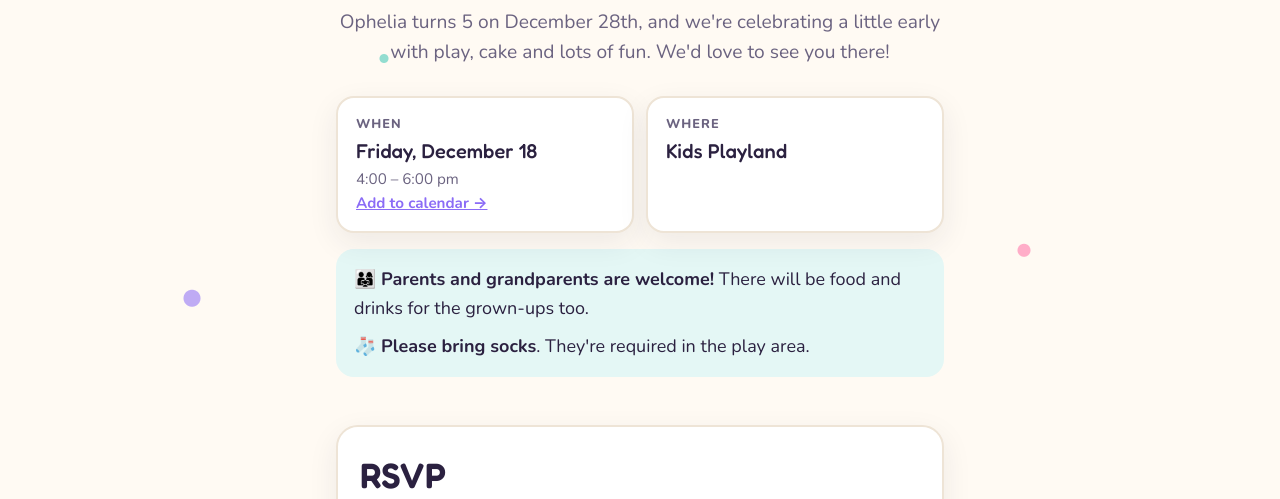
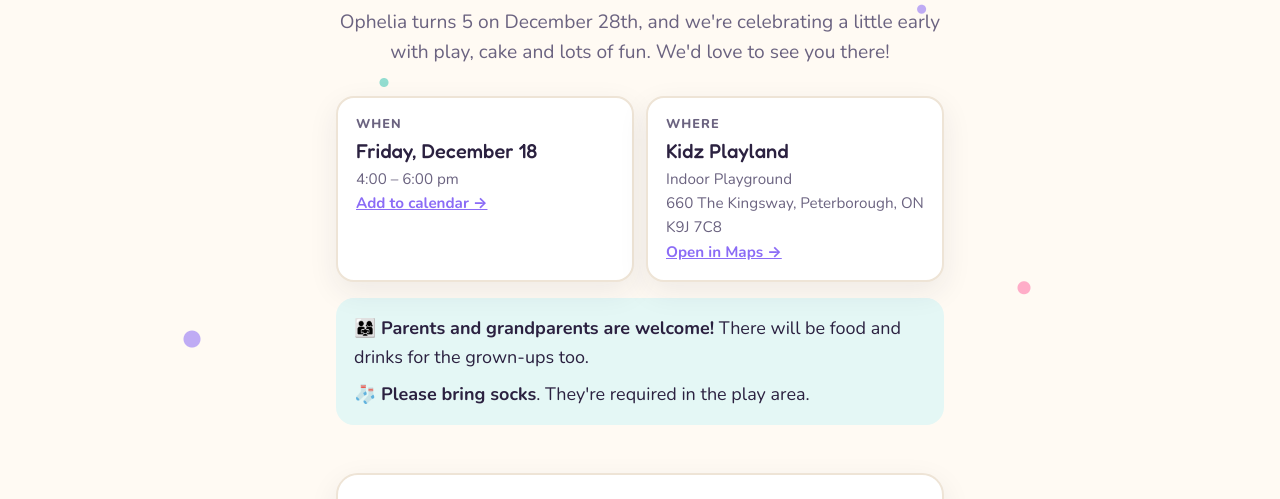
Before and after one commit to dcr-pm/opheliadex, a plain HTML site: page public/birthday/index.html in a window 1280 px wide. Shown: the part 284-783 px from the top of the page. Drawn offline with nearby package versions, Linux system fonts and the light colour scheme.

Commit message:
Add Kidz Playland address, map link and Toronto-time calendar event
Co-Authored-By: Claude Opus 5.5 <noreply@anthropic.com>
Claude-Session: https://claude.ai/code/session_01XhWjtmV1RWyZqdGRQCufUg

```diff
--- a/public/birthday/index.html
+++ b/public/birthday/index.html
@@ -12,7 +12,7 @@
   <meta property="og:type" content="website">
   <meta property="og:url" content="https://opheliadex.com/birthday/">
   <meta property="og:title" content="You're invited to Ophelia's 5th birthday party! 🎉">
-  <meta property="og:description" content="Friday, December 18 · 4–6 pm · Kids Playland. Tap to RSVP.">
+  <meta property="og:description" content="Friday, December 18 · 4–6 pm · Kidz Playland, Peterborough. Tap to RSVP.">
   <meta property="og:image" content="https://opheliadex.com/images/invite-preview.png">
   <meta property="og:image:width" content="1200">
   <meta property="og:image:height" content="630">
@@ -41,7 +41,9 @@
           </div>
           <div class="detail">
             <div class="label">Where</div>
-            <div class="value">Kids Playland</div>
+            <div class="value">Kidz Playland</div>
+            <div class="sub">Indoor Playground<br>660 The Kingsway, Peterborough, ON K9J 7C8<br>
+              <a href="https://www.google.com/maps/search/?api=1&amp;query=Kidz+Playland%2C+660+The+Kingsway%2C+Peterborough%2C+ON+K9J+7C8" target="_blank" rel="noopener">Open in Maps →</a></div>
           </div>
         </div>
         <div class="note" style="text-align:left">
```
Also changed, not shown: public/images/invite-preview.png, 1 other file.
